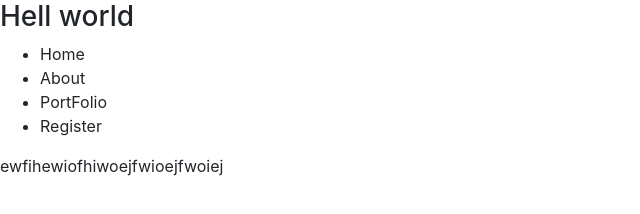
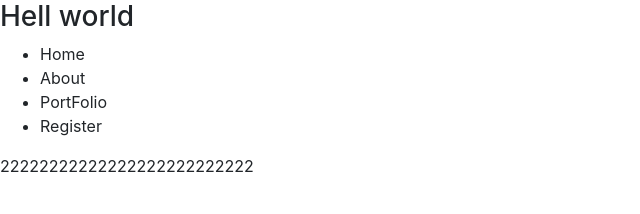
Before and after one commit to tekchandkumar/project, a plain HTML site: page home.html in a window 1280 px wide. Shown: the full height of the page, 0-640 px from the left. Drawn offline with nearby package versions, Linux system fonts and the light colour scheme.

Commit message:
backing-commit

```diff
--- a/home.html
+++ b/home.html
@@ -32,4 +32,4 @@
            </body>
 </html>
 
-ewfihewiofhiwoejfwioejfwoiej
+22222222222222222222222222
```
